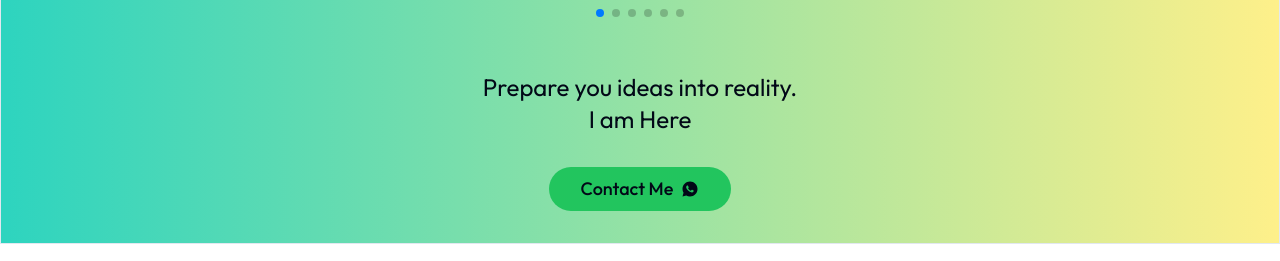
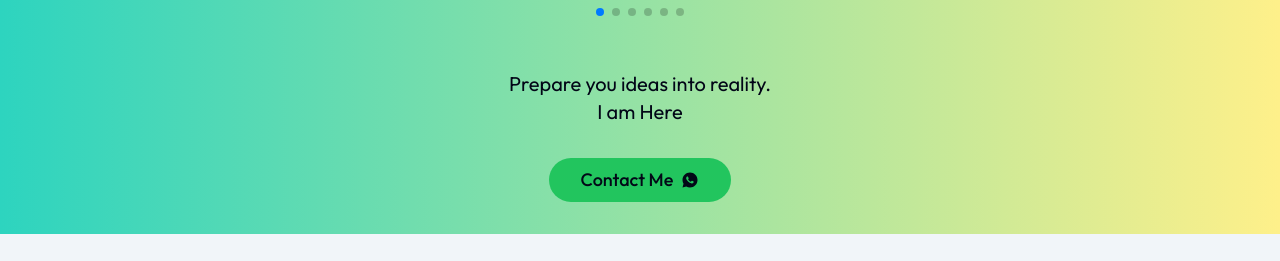
Before and after one commit to lucmanm/nextjs_my_profile_app, a Next.js app: page / in a window 1280 px wide. Shown: the part 2187-2448 px from the top of the page. After the commit the page ends 2421 px from the top, so only its background shows below. Built offline with nearby package versions, Linux system fonts and the light colour scheme.

Commit message:
project preview complete

```diff
--- a/app/(route)/layout.tsx
+++ b/app/(route)/layout.tsx
@@ -1,7 +1,5 @@
 import React from 'react'
 
 export default function MainLayout({children}:{children:React.ReactNode}) {
-  return (
-    <main>{children}</main>
-  )
+  return children
 }
--- /dev/null
+++ b/app/api/send/route.ts
@@ -0,0 +1,23 @@
+import EmailTemplate from '@/components/email-template';
+import { Resend } from 'resend';
+
+const resend = new Resend(process.env.RESEND_API_KEY);
+
+export async function POST() {
+  try {
+    const { data, error } = await resend.emails.send({
+      from: 'onboarding@resend.dev',
+      to: ['greenjamez22@gmail.com'],
+      subject: 'Hello world',
+      react: EmailTemplate({ firstName: 'Lucman' })
+    });
+
+    if (error) {
+      return Response.json({ error }, { status: 500 });
+    }
+
+    return Response.json(data);
+  } catch (error) {
+    return Response.json({ error }, { status: 500 });
+  }
+}
--- a/app/layout.tsx
+++ b/app/layout.tsx
@@ -20,7 +20,7 @@ export default function RootLayout({
   return (
     <html lang="en" suppressHydrationWarning>
       <body
-        className={`${outfit.className} bg-gradient-to-r from-teal-400 to-yellow-200 dark:bg-gradient-to-r dark:from-slate-900 dark:to-slate-700 `}
+        className={`${outfit.className} bg-gradient-to-r from-teal-400 to-yellow-200 dark:bg-gradient-to-r dark:from-slate-900 dark:to-slate-700`}
       >
         <ThemeProvider attribute="class" defaultTheme="light">
           <Header />
--- a/app/template.tsx
+++ b/app/template.tsx
@@ -20,7 +20,7 @@ const Template: React.FC<TemplateProps> = ({ children }) => {
         initial="hidden"
         animate="enter"
         transition={{ type: "linear", delay: 0.2, duration: 0.4 }}
-        className="dark:bg-background border"
+        className="dark:bg-background h-screen"
       >
         {children}
       </motion.main>
--- /dev/null
+++ b/components/email-template.tsx
@@ -0,0 +1,23 @@
+import { Button, Html } from "@react-email/components";
+import * as React from "react";
+
+interface EmailTemplateProps {
+  firstName: string;
+}
+
+export default function EmailTemplate({
+  firstName,
+}: Readonly<EmailTemplateProps>): JSX.Element {
+
+
+  return (
+    <Html>
+      <Button
+        href="https://example.com"
+        style={{ background: "#000", color: "#fff", padding: "12px 20px" }}
+      >
+        Click me, {firstName}
+      </Button>
+    </Html>
+  );
+}
--- a/package.json
+++ b/package.json
@@ -6,7 +6,8 @@
     "dev": "next dev",
     "build": "next build",
     "start": "next start",
-    "lint": "next lint"
+    "lint": "next lint",
+    "email": "email dev"
   },
   "dependencies": {
     "@hookform/resolvers": "^3.3.2",
@@ -14,6 +15,7 @@
     "@radix-ui/react-label": "^2.0.2",
     "@radix-ui/react-slot": "^1.0.2",
     "@radix-ui/react-tabs": "^1.0.4",
+    "@react-email/components": "0.0.19",
     "class-variance-authority": "^0.7.0",
     "clsx": "^2.0.0",
     "framer-motion": "^10.16.5",
@@ -23,8 +25,10 @@
     "react": "^18",
     "react-countup": "^6.5.0",
     "react-dom": "^18",
+    "react-email": "2.1.4",
     "react-hook-form": "^7.48.2",
     "react-icons": "^4.12.0",
+    "resend": "^3.4.0",
     "swiper": "^11.0.4",
     "tailwind-merge": "^2.0.0",
     "tailwindcss-animate": "^1.0.7",
--- a/styles/globals.css
+++ b/styles/globals.css
@@ -74,19 +74,25 @@
     @apply bg-background bg-slate-100 text-foreground;
   }
   .h1 {
-    @apply text-xl font-bold tracking-[-2px] xl:text-5xl xl:leading-[80px];
+    @apply text-slate-950 dark:text-slate-100 text-base sm:text-lg md:text-xl lg:text-2xl xl:text-3xl 2xl:text-4xl font-bold;
   }
   .h2 {
-    @apply text-base font-normal  md:text-2xl;
+    @apply text-slate-950 dark:text-slate-100 text-sm sm:text-base md:text-lg lg:text-xl xl:text-2xl 2xl:text-2xl;
   }
   .h3 {
-    @apply text-sm font-normal md:text-xl;
+    @apply text-slate-950 dark:text-slate-100 text-xs sm:text-sm md:text-base lg:text-lg xl:text-xl 2xl:text-2xl
   }
   .h4 {
-    @apply text-[22px] font-semibold;
+    @apply text-slate-950 dark:text-slate-100 text-xs sm:text-xs md:text-sm lg:text-base xl:text-lg 2xl:text-xl
+  }
+  .h5 {
+    @apply text-slate-950 dark:text-slate-100 text-xs sm:text-xs md:text-xs lg:text-sm xl:text-base 2xl:text-lg
+  }
+  .h6 {
+    @apply text-slate-950 dark:text-slate-100 text-xs sm:text-xs md:text-xs lg:text-xs xl:text-sm 2xl:text-base;
   }
   .p {
-    @apply px-2 py-0.5 text-xs  md:text-sm lg:text-base;
+    @apply text-slate-950 dark:text-slate-100 text-sm sm:text-base md:text-lg lg:text-xl xl:text-2xl 2xl:text-lg
   }
 }
 
@@ -95,7 +101,7 @@
     @apply h-6 w-6 rounded-full bg-slate-950 p-1 text-sky-100 md:h-8 md:w-8 md:p-1.5;
   }
   .span {
-    @apply px-2 py-0.5 text-xs text-slate-100 dark:text-white md:text-sm lg:text-base;
+    @apply text-slate-950 dark:text-slate-100 text-xs sm:text-sm md:text-base lg:text-lg xl:text-xl 2xl:text-2xl;
   }
 }
 
--- a/tailwind.config.js
+++ /dev/null
@@ -1,93 +0,0 @@
-/** @type {import('tailwindcss').Config} */
-module.exports = {
-  darkMode: ["class"],
-  content: [
-    "./pages/**/*.{ts,tsx}",
-    "./components/**/*.{ts,tsx}",
-    "./app/**/*.{ts,tsx}",
-    "./src/**/*.{ts,tsx}",
-  ],
-  theme: {
-    container: {
-      center: true,
-      padding: "2rem",
-    },
-    screens: {
-      sm: "640px",
-      md: "768px",
-      lg: "1024px",
-      xl: "1400px",
-    },
-    extend: {
-      colors: {
-        border: "hsl(var(--border))",
-        input: "hsl(var(--input))",
-        ring: "hsl(var(--ring))",
-        background: "hsl(var(--background))",
-        foreground: "hsl(var(--foreground))",
-        primary: {
-          DEFAULT: "hsl(var(--primary))",
-          foreground: "hsl(var(--primary-foreground))",
-        },
-        secondary: {
-          DEFAULT: "hsl(var(--secondary))",
-          foreground: "hsl(var(--secondary-foreground))",
-        },
-        destructive: {
-          DEFAULT: "hsl(var(--destructive))",
-          foreground: "hsl(var(--destructive-foreground))",
-        },
-        muted: {
-          DEFAULT: "hsl(var(--muted))",
-          foreground: "hsl(var(--muted-foreground))",
-        },
-        accent: {
-          DEFAULT: "hsl(var(--accent))",
-          foreground: "hsl(var(--accent-foreground))",
-        },
-        popover: {
-          DEFAULT: "hsl(var(--popover))",
-          foreground: "hsl(var(--popover-foreground))",
-        },
-        card: {
-          DEFAULT: "hsl(var(--card))",
-          foreground: "hsl(var(--card-foreground))",
-        },
-      },
-      borderRadius: {
-        lg: "var(--radius)",
-        md: "calc(var(--radius) - 2px)",
-        sm: "calc(var(--radius) - 4px)",
-      },
-      keyframes: {
-        "accordion-down": {
-          from: { height: 0 },
-          to: { height: "var(--radix-accordion-content-height)" },
-        },
-        "accordion-up": {
-          from: { height: "var(--radix-accordion-content-height)" },
-          to: { height: 0 },
-        },
-      },
-      animation: {
-        "accordion-down": "accordion-down 0.2s ease-out",
-        "accordion-up": "accordion-up 0.2s ease-out",
-      },
-      backgroundImage: {
-        hero: "url(/hero/hero-bg.png)",
-        hero_shape: "url(/hero/shape-1.svg)",
-        hero_shape2_light: "url(/hero/shape-2-light.svg)",
-        hero_shape2_dark: "url(/hero/shape-2-dark.svg)",
-        about_shape_light: "url(/about/shape-light.svg)",
-        about_shape_dark: "url(/about/shape-dark.svg)",
-        dots_light: "url(/dots-light.svg)",
-        dots_dark: "url(/dots-dark.svg)",
-        work_project_bg_light: "url(/work/project-bg-light.png)",
-        work_project_bg_dark: "url(/work/project-bg-dark.png)",
-        contact_illustration_light: "url(/contact/illustration-light.svg)",
-        contact_illustration_dark: "url(/contact/illustration-dark.svg)",
-      },
-    },
-  },
-  plugins: [require("tailwindcss-animate")],
-};
--- a/tailwind.config.ts
+++ b/tailwind.config.ts
@@ -1,20 +1,94 @@
-import type { Config } from 'tailwindcss'
-
-const config: Config = {
+/** @type {import('tailwindcss').Config} */
+module.exports = {
+  darkMode: ["class"],
   content: [
-    './pages/**/*.{js,ts,jsx,tsx,mdx}',
-    './components/**/*.{js,ts,jsx,tsx,mdx}',
-    './app/**/*.{js,ts,jsx,tsx,mdx}',
+    "./pages/**/*.{ts,tsx}",
+    "./components/**/*.{ts,tsx}",
+    "./app/**/*.{ts,tsx}",
+    "./src/**/*.{ts,tsx}",
   ],
   theme: {
+    container: {
+      center: true,
+      padding: "2rem",
+    },
+    screens: {
+      sm: "640px",
+      md: "768px",
+      lg: "1024px",
+      xl: "1400px",
+      "2xl": "1600px",
+    },
     extend: {
+      colors: {
+        border: "hsl(var(--border))",
+        input: "hsl(var(--input))",
+        ring: "hsl(var(--ring))",
+        background: "hsl(var(--background))",
+        foreground: "hsl(var(--foreground))",
+        primary: {
+          DEFAULT: "hsl(var(--primary))",
+          foreground: "hsl(var(--primary-foreground))",
+        },
+        secondary: {
+          DEFAULT: "hsl(var(--secondary))",
+          foreground: "hsl(var(--secondary-foreground))",
+        },
+        destructive: {
+          DEFAULT: "hsl(var(--destructive))",
+          foreground: "hsl(var(--destructive-foreground))",
+        },
+        muted: {
+          DEFAULT: "hsl(var(--muted))",
+          foreground: "hsl(var(--muted-foreground))",
+        },
+        accent: {
+          DEFAULT: "hsl(var(--accent))",
+          foreground: "hsl(var(--accent-foreground))",
+        },
+        popover: {
+          DEFAULT: "hsl(var(--popover))",
+          foreground: "hsl(var(--popover-foreground))",
+        },
+        card: {
+          DEFAULT: "hsl(var(--card))",
+          foreground: "hsl(var(--card-foreground))",
+        },
+      },
+      borderRadius: {
+        lg: "var(--radius)",
+        md: "calc(var(--radius) - 2px)",
+        sm: "calc(var(--radius) - 4px)",
+      },
+      keyframes: {
+        "accordion-down": {
+          from: { height: 0 },
+          to: { height: "var(--radix-accordion-content-height)" },
+        },
+        "accordion-up": {
+          from: { height: "var(--radix-accordion-content-height)" },
+          to: { height: 0 },
+        },
+      },
+      animation: {
+        "accordion-down": "accordion-down 0.2s ease-out",
+        "accordion-up": "accordion-up 0.2s ease-out",
+      },
       backgroundImage: {
-        'gradient-radial': 'radial-gradient(var(--tw-gradient-stops))',
-        'gradient-conic':
-          'conic-gradient(from 180deg at 50% 50%, var(--tw-gradient-stops))',
+        hero: "url(/hero/hero-bg.png)",
+        hero_shape: "url(/hero/shape-1.svg)",
+        hero_shape2_light: "url(/hero/shape-2-light.svg)",
+        hero_shape2_dark: "url(/hero/shape-2-dark.svg)",
+        about_shape_light: "url(/about/shape-light.svg)",
+        about_shape_dark: "url(/about/shape-dark.svg)",
+        dots_light: "url(/dots-light.svg)",
+        dots_dark: "url(/dots-dark.svg)",
+        work_project_bg_light: "url(/work/project-bg-light.png)",
+        work_project_bg_dark: "url(/work/project-bg-dark.png)",
+        contact_illustration_light: "url(/contact/illustration-light.svg)",
+        contact_illustration_dark: "url(/contact/illustration-dark.svg)",
       },
     },
   },
-  plugins: [],
-}
-export default config
+  plugins: [require("tailwindcss-animate")],
+};
```
Also changed, not shown: app/(route)/contact/page.tsx (+50 -35 lines), app/(route)/projects/[projectID]/page.tsx (+14 -7 lines), 2 other files (tests, documents, lock files or other folders).
